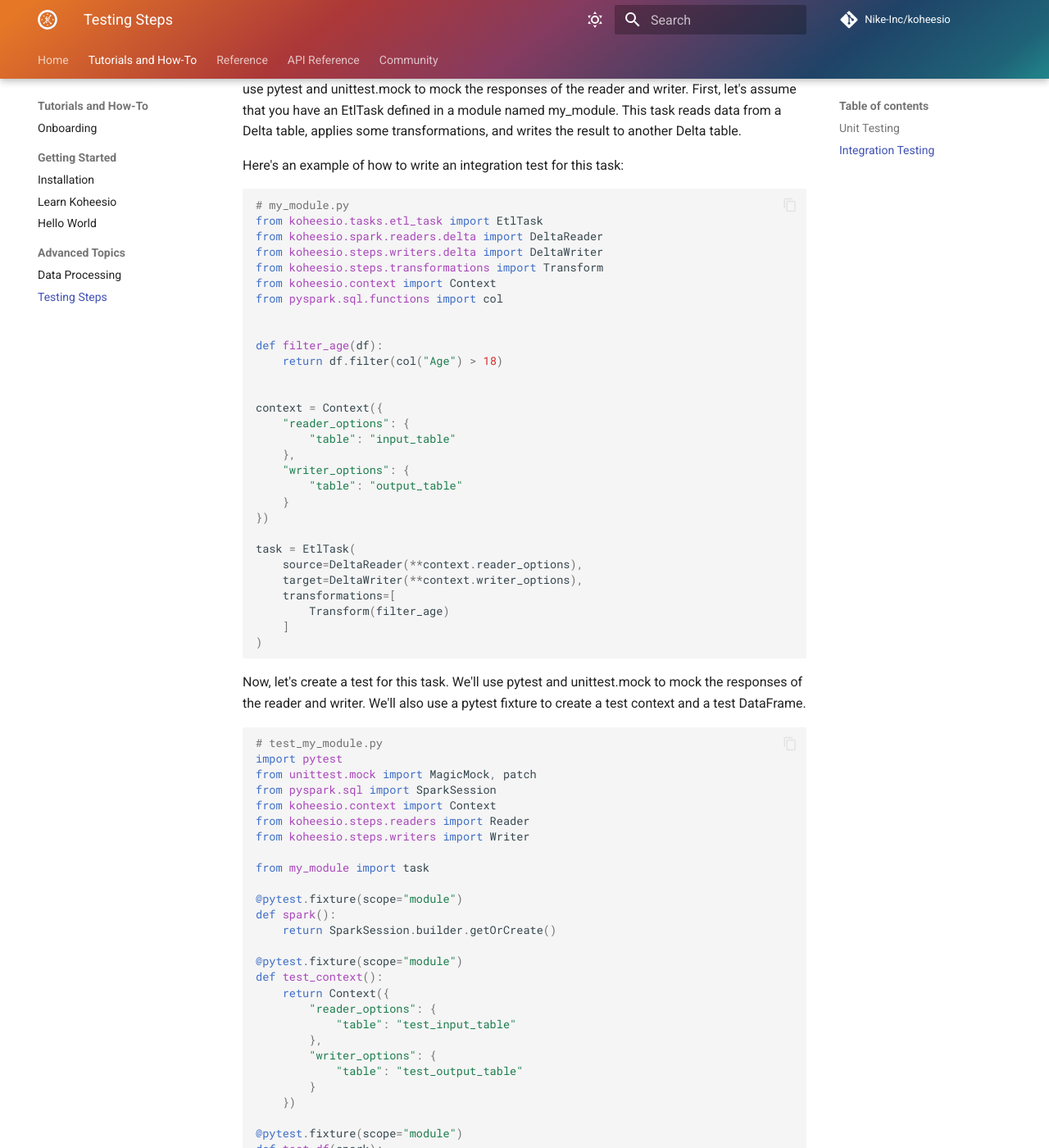
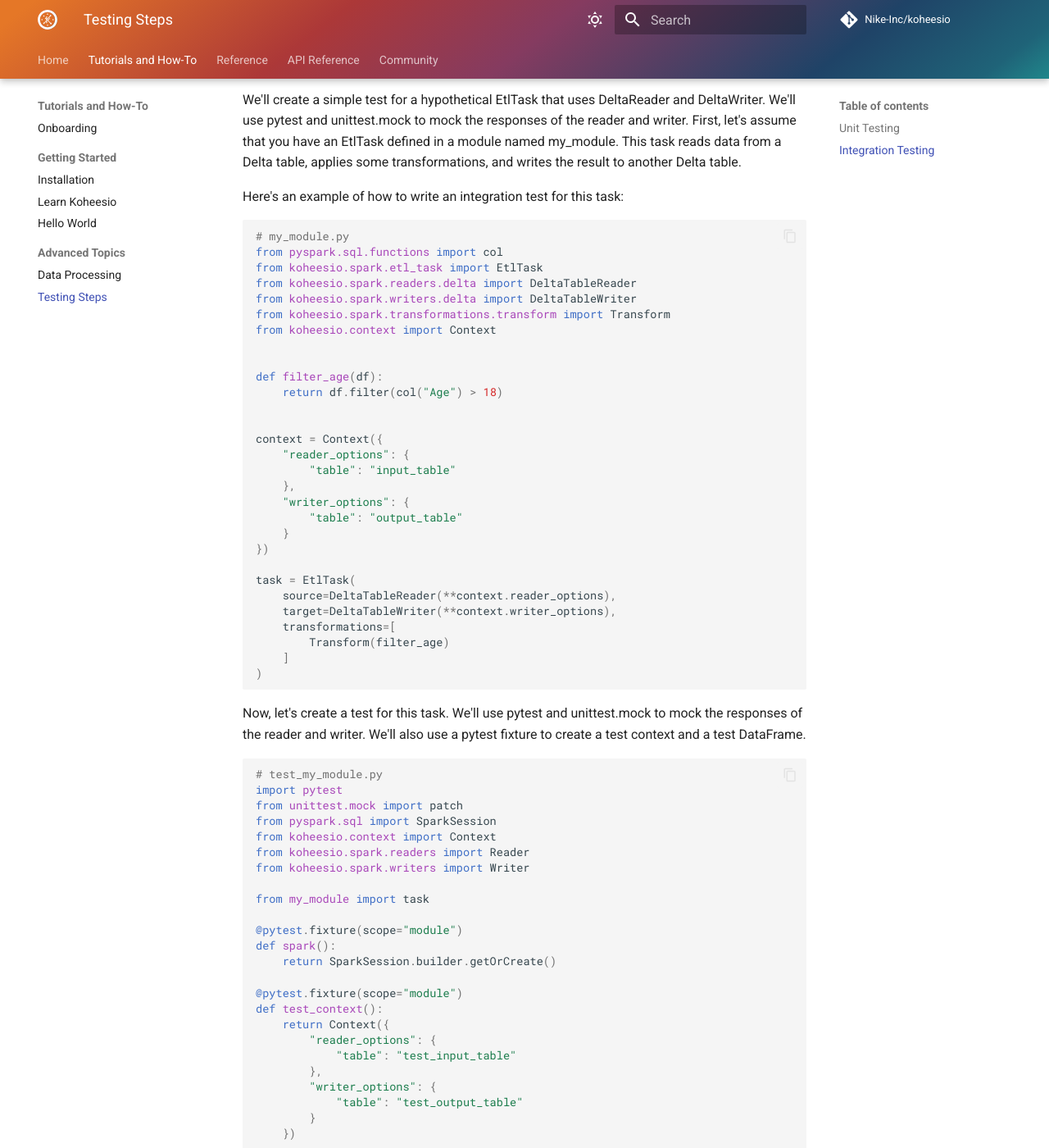
Before and after one commit to Nike-Inc/koheesio, an MkDocs documentation site: the page built from docs/tutorials/testing-koheesio-steps.md, in a window 1280 px wide and 1400 px high, scrolled down 1442 px. Shown: the whole window at 82% size. Built offline with MkDocs 1.6.1 and Material for MkDocs 9.7.7, drawn with Linux system fonts in a browser that asks for light colours; comment, search, counter and statistics services are not loaded; the version menu is left out; some of the changed text lies outside the part shown.

Commit message:
fix broken imports in example and added SparkSession section to `hello_world.md`

````diff
--- a/docs/tutorials/testing-koheesio-steps.md
+++ b/docs/tutorials/testing-koheesio-steps.md
@@ -9,12 +9,14 @@ Unit testing involves testing individual components of the software in isolation
 Here's an example of how to unit test a Koheesio task:
 
 ```python
-from koheesio.tasks.etl_task import EtlTask
-from koheesio.steps.readers import DummyReader
-from koheesio.steps.writers.dummy import DummyWriter
-from koheesio.steps.transformations import Transform
-from pyspark.sql import SparkSession, DataFrame
+from pyspark.sql import SparkSession
 from pyspark.sql.functions import col
+
+from koheesio.spark import DataFrame
+from koheesio.spark.etl_task import EtlTask
+from koheesio.spark.readers.dummy import DummyReader
+from koheesio.spark.writers.dummy import DummyWriter
+from koheesio.spark.transformations.transform import Transform
 
 
 def filter_age(df: DataFrame) -> DataFrame:
@@ -62,12 +64,12 @@ Here's an example of how to write an integration test for this task:
 
 ```python
 # my_module.py
-from koheesio.tasks.etl_task import EtlTask
-from koheesio.spark.readers.delta import DeltaReader
-from koheesio.steps.writers.delta import DeltaWriter
-from koheesio.steps.transformations import Transform
+from pyspark.sql.functions import col
+from koheesio.spark.etl_task import EtlTask
+from koheesio.spark.readers.delta import DeltaTableReader
+from koheesio.spark.writers.delta import DeltaTableWriter
+from koheesio.spark.transformations.transform import Transform
 from koheesio.context import Context
-from pyspark.sql.functions import col
 
 
 def filter_age(df):
@@ -84,8 +86,8 @@ context = Context({
 })
 
 task = EtlTask(
-    source=DeltaReader(**context.reader_options),
-    target=DeltaWriter(**context.writer_options),
+    source=DeltaTableReader(**context.reader_options),
+    target=DeltaTableWriter(**context.writer_options),
     transformations=[
         Transform(filter_age)
     ]
@@ -97,11 +99,11 @@ Now, let's create a test for this task. We'll use pytest and unittest.mock to mo
 ```python
 # test_my_module.py
 import pytest
-from unittest.mock import MagicMock, patch
+from unittest.mock import patch
 from pyspark.sql import SparkSession
 from koheesio.context import Context
-from koheesio.steps.readers import Reader
-from koheesio.steps.writers import Writer
+from koheesio.spark.readers import Reader
+from koheesio.spark.writers import Writer
 
 from my_module import task
 
````
Also changed, not shown: README.md (+8 -4 lines), docs/reference/spark/transformations.md (+6 -6 lines), docs/tutorials/advanced-data-processing.md (+3 -3 lines), docs/tutorials/hello-world.md (+28 -10 lines), 1 other file.
